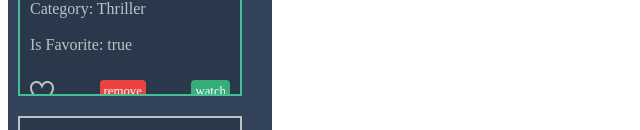
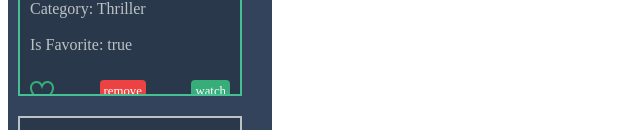
Before and after one commit to hulikeri/AngularBasic, an Angular app: page / in a window 1280 px wide. Shown: the part 670-800 px from the top of the page, without its empty margins (0-640 px from the left). Built offline with nearby package versions, Linux system fonts and the light colour scheme.

Commit message:
Custom attribute directive by using Directive, HostBinding and Input

```diff
--- a/src/app/app.module.ts
+++ b/src/app/app.module.ts
@@ -5,12 +5,14 @@ import { AppRoutingModule } from './app-routing.module';
 import { AppComponent } from './app.component';
 import { MediaItmesComponent } from './media-itmes/media-itmes.component';
 import { MediaItemListComponent } from './media-item-list/media-item-list.component';
+import { FavoriteDirective } from './favorite.directive'
 
 @NgModule({
   declarations: [
     AppComponent,
     MediaItmesComponent,
-    MediaItemListComponent
+    MediaItemListComponent,
+    FavoriteDirective
   ],
   imports: [
     BrowserModule,
--- /dev/null
+++ b/src/app/favorite.directive.ts
@@ -0,0 +1,11 @@
+import { Directive, HostBinding, Input } from "@angular/core";
+
+@Directive({
+selector: '[mwFavorite]'
+})
+export class FavoriteDirective{
+@HostBinding('class.is-favorite') isFavorite = true;
+@Input() set mwFavorite(value: any){
+    this.isFavorite= value;
+}
+}
--- a/src/app/media-itmes/media-itmes.component.html
+++ b/src/app/media-itmes/media-itmes.component.html
@@ -10,7 +10,7 @@
     <div>Is Favorite: {{MediaInput.isFavorite}}</div><br>
 
     <div class="tools">
-        <svg class="favorite" xmlns="http://www.w3.org/2000/svg" viewBox="0 0 24 24">
+        <svg [mwFavorite]="MediaInput.isFavorite" class="favorite" xmlns="http://www.w3.org/2000/svg" viewBox="0 0 24 24">
           <path d="M12 9.229c.234-1.12 1.547-6.229 5.382-6.229 2.22 0 4.618 1.551 4.618 5.003 0 3.907-3.627 8.47-10 12.629-6.373-4.159-10-8.722-10-12.629 0-3.484 2.369-5.005 4.577-5.005 3.923 0 5.145 5.126 5.423 6.231zm-12-1.226c0 4.068 3.06 9.481 12 14.997 8.94-5.516 12-10.929 12-14.997 0-7.962-9.648-9.028-12-3.737-2.338-5.262-12-4.27-12 3.737z"
           />
         </svg>
```
